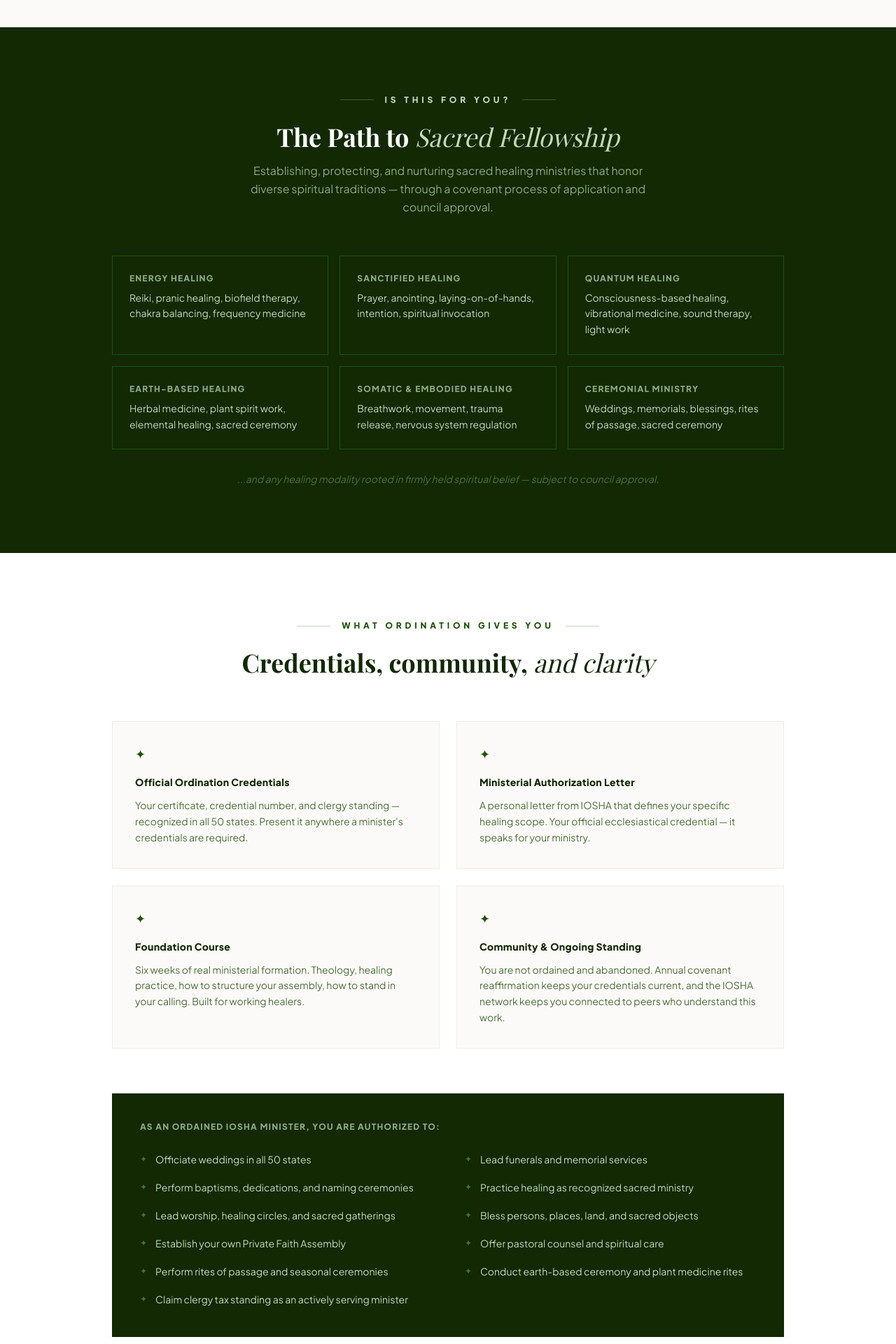
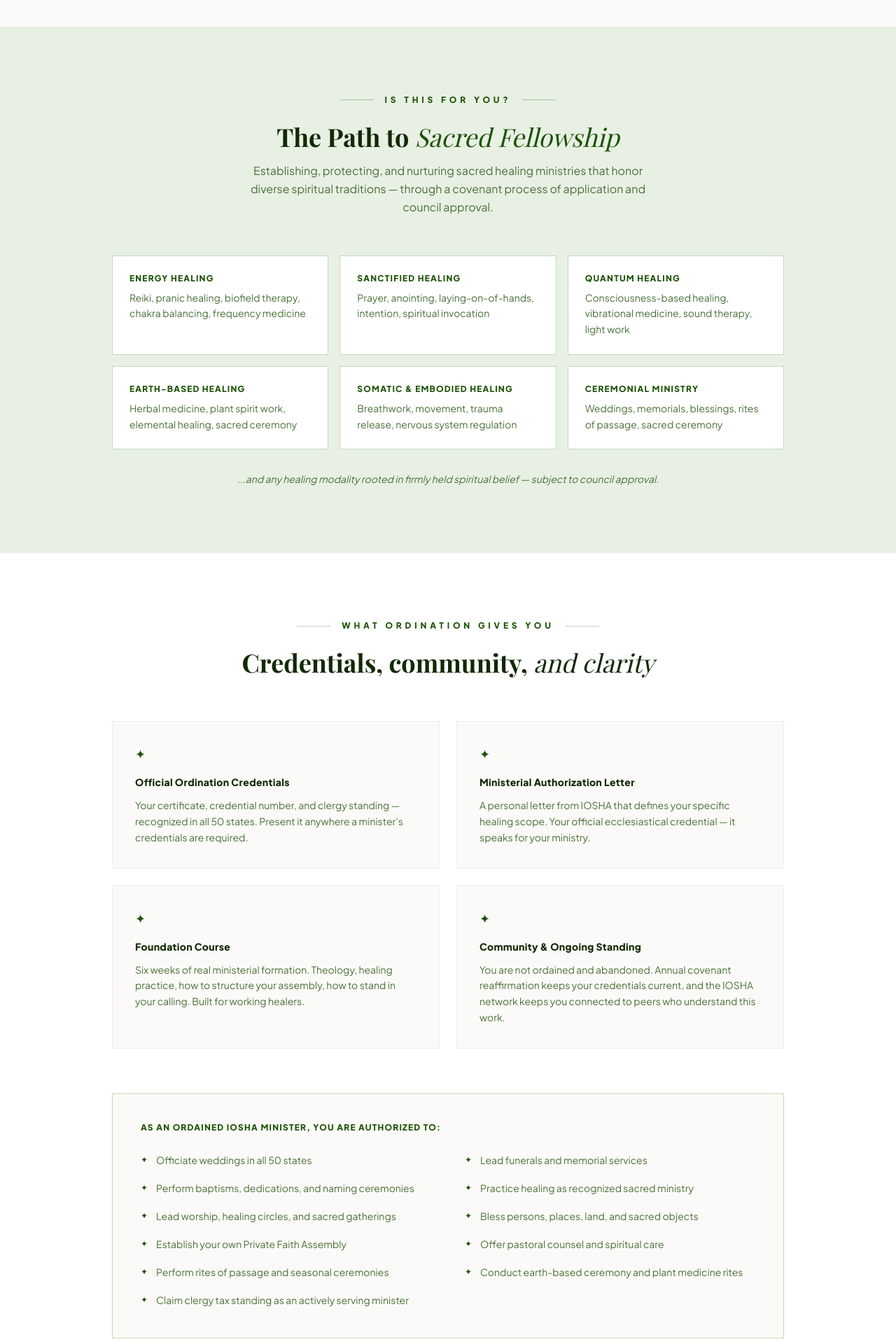
Before and after one commit to iosha2025/iosha-main-site, a Next.js app: page / in a window 1280 px wide. Shown: the part 820-2740 px from the top of the page at 70% size. Built offline with nearby package versions, Linux system fonts and the light colour scheme.

Commit message:
White primary: light sage section bg, white footer, #1d5306 as accent pop only

```diff
--- a/app/page.tsx
+++ b/app/page.tsx
@@ -68,24 +68,24 @@
       </section>
 
       {/* Who it's for */}
-      <section id="who" className="py-24" style={{ backgroundColor: '#122904' }}>
+      <section id="who" className="py-24" style={{ backgroundColor: '#e8f0e4' }}>
         <div className="max-w-5xl mx-auto px-4 sm:px-6 lg:px-8 text-center">
           <div className="flex items-center justify-center gap-4 mb-6">
-            <div className="h-[1px] w-12" style={{ backgroundColor: '#8fa882', opacity: 0.4 }}></div>
-            <span className="text-xs font-bold uppercase tracking-[0.4em]" style={{ color: '#c4d9bb' }}>Is This for You?</span>
-            <div className="h-[1px] w-12" style={{ backgroundColor: '#8fa882', opacity: 0.4 }}></div>
+            <div className="h-[1px] w-12" style={{ backgroundColor: '#1d5306', opacity: 0.3 }}></div>
+            <span className="text-xs font-bold uppercase tracking-[0.4em]" style={{ color: '#1d5306' }}>Is This for You?</span>
+            <div className="h-[1px] w-12" style={{ backgroundColor: '#1d5306', opacity: 0.3 }}></div>
           </div>
-          <h2 className="text-4xl font-bold text-white mb-4" style={{ fontFamily: 'var(--font-playfair)' }}>
-            The Path to <span className="italic font-light" style={{ color: '#c4d9bb' }}>Sacred Fellowship</span>
+          <h2 className="text-4xl font-bold mb-4" style={{ fontFamily: 'var(--font-playfair)', color: '#122904' }}>
+            The Path to <span className="italic font-light" style={{ color: '#1d5306' }}>Sacred Fellowship</span>
           </h2>
-          <p className="max-w-xl mx-auto mb-14 leading-relaxed" style={{ color: '#8fa882' }}>
+          <p className="max-w-xl mx-auto mb-14 leading-relaxed" style={{ color: '#4a7038' }}>
             Establishing, protecting, and nurturing sacred healing ministries that honor diverse spiritual traditions — through a covenant process of application and council approval.
           </p>
           <div className="grid md:grid-cols-2 lg:grid-cols-3 gap-4 text-left">
             {HEALING_ARTS.map((art) => (
-              <div key={art.title} className="p-6 border" style={{ borderColor: '#1d5306' }}>
-                <h3 className="font-bold uppercase text-xs tracking-widest mb-2" style={{ color: '#8fa882' }}>{art.title}</h3>
-                <p className="text-sm leading-relaxed" style={{ color: '#c4d9bb' }}>{art.description}</p>
+              <div key={art.title} className="p-6 border bg-white" style={{ borderColor: '#c4d9bb' }}>
+                <h3 className="font-bold uppercase text-xs tracking-widest mb-2" style={{ color: '#1d5306' }}>{art.title}</h3>
+                <p className="text-sm leading-relaxed" style={{ color: '#4a7038' }}>{art.description}</p>
               </div>
             ))}
           </div>
@@ -122,9 +122,9 @@
             ))}
           </div>
 
-          {/* Minister rights — dark forest block */}
-          <div className="p-10" style={{ backgroundColor: '#122904' }}>
-            <h3 className="text-xs font-bold uppercase tracking-widest mb-6" style={{ color: '#8fa882' }}>As an ordained IOSHA minister, you are authorized to:</h3>
+          {/* Minister rights */}
+          <div className="p-10 border" style={{ backgroundColor: '#FCFAF8', borderColor: '#c4d9bb' }}>
+            <h3 className="text-xs font-bold uppercase tracking-widest mb-6" style={{ color: '#1d5306' }}>As an ordained IOSHA minister, you are authorized to:</h3>
             <div className="grid md:grid-cols-2 gap-x-12 gap-y-3">
               {[
                 'Officiate weddings in all 50 states',
@@ -140,8 +140,8 @@
                 'Claim clergy tax standing as an actively serving minister',
               ].map((right) => (
                 <div key={right} className="flex items-start gap-3 py-1">
-                  <span className="mt-0.5 text-xs" style={{ color: '#4a7038' }}>✦</span>
-                  <span className="text-sm" style={{ color: '#c4d9bb' }}>{right}</span>
+                  <span className="mt-0.5 text-xs" style={{ color: '#1d5306' }}>✦</span>
+                  <span className="text-sm" style={{ color: '#4a7038' }}>{right}</span>
                 </div>
               ))}
             </div>
@@ -165,7 +165,7 @@
               { n: '03', title: 'Ordainment', body: 'If not already ordained, complete the Foundation Ordination Course to receive your ministerial credentials through IOSHA.' },
             ].map((item) => (
               <div key={item.n} className="text-center">
-                <span className="text-6xl font-bold mb-6 block italic" style={{ fontFamily: 'var(--font-playfair)', color: '#e8f0e4' }}>{item.n}</span>
+                <span className="text-6xl font-bold mb-6 block italic" style={{ fontFamily: 'var(--font-playfair)', color: '#c4d9bb' }}>{item.n}</span>
                 <h3 className="text-2xl font-bold mb-4 uppercase tracking-widest" style={{ fontFamily: 'var(--font-playfair)', color: '#122904' }}>{item.title}</h3>
                 <p className="leading-relaxed" style={{ color: '#4a7038' }}>{item.body}</p>
               </div>
@@ -193,25 +193,25 @@
       </section>
 
       {/* Footer */}
-      <footer className="py-12 border-t" style={{ backgroundColor: '#122904', borderColor: '#1d5306' }}>
+      <footer className="py-12 bg-white border-t" style={{ borderColor: '#c4d9bb' }}>
         <div className="max-w-7xl mx-auto px-4 sm:px-6 lg:px-8">
           <div className="flex flex-col md:flex-row justify-between items-center gap-8 mb-8">
             <div className="flex items-center gap-4">
-              <Image src="/iosha-logo.png" alt="IOSHA" width={120} height={120} className="object-contain brightness-0 invert" />
+              <Image src="/iosha-logo.png" alt="IOSHA" width={120} height={120} className="object-contain" />
               <div>
-                <div className="font-bold tracking-[0.2em] text-sm text-white" style={{ fontFamily: 'var(--font-playfair)' }}>IOSHA</div>
-                <div className="text-[9px] tracking-widest uppercase mt-1" style={{ color: '#4a7038' }}>International Order of Sacred Healing Arts</div>
+                <div className="font-bold tracking-[0.2em] text-sm" style={{ fontFamily: 'var(--font-playfair)', color: '#122904' }}>IOSHA</div>
+                <div className="text-[9px] tracking-widest uppercase mt-1" style={{ color: '#8fa882' }}>International Order of Sacred Healing Arts</div>
               </div>
             </div>
             <div className="flex gap-8 text-sm">
-              <Link href="https://ministerportal.vercel.app" className="transition-colors" style={{ color: '#8fa882' }}>Minister Portal</Link>
-              <Link href="https://elder-portal.vercel.app" className="transition-colors" style={{ color: '#8fa882' }}>Elder Portal</Link>
-              <Link href="https://elder-portal.vercel.app/application/welcome" className="font-semibold text-white">Apply</Link>
+              <Link href="https://ministerportal.vercel.app" className="transition-colors" style={{ color: '#4a7038' }}>Minister Portal</Link>
+              <Link href="https://elder-portal.vercel.app" className="transition-colors" style={{ color: '#4a7038' }}>Elder Portal</Link>
+              <Link href="https://elder-portal.vercel.app/application/welcome" className="font-semibold" style={{ color: '#1d5306' }}>Apply</Link>
             </div>
           </div>
-          <div className="pt-6 flex flex-col md:flex-row justify-between items-center gap-2" style={{ borderTop: '1px solid #1d5306' }}>
-            <p className="text-xs" style={{ color: '#4a7038' }}>© 2025–2026 IOSHA — International Order of Sacred Healing Arts. All rights reserved.</p>
-            <p className="text-xs" style={{ color: '#2d5018' }}>A 508(c)(1)(A) Faith-Based Organization</p>
+          <div className="pt-6 flex flex-col md:flex-row justify-between items-center gap-2" style={{ borderTop: '1px solid #e8f0e4' }}>
+            <p className="text-xs" style={{ color: '#8fa882' }}>© 2025–2026 IOSHA — International Order of Sacred Healing Arts. All rights reserved.</p>
+            <p className="text-xs" style={{ color: '#8fa882' }}>A 508(c)(1)(A) Faith-Based Organization</p>
           </div>
         </div>
       </footer>
```
